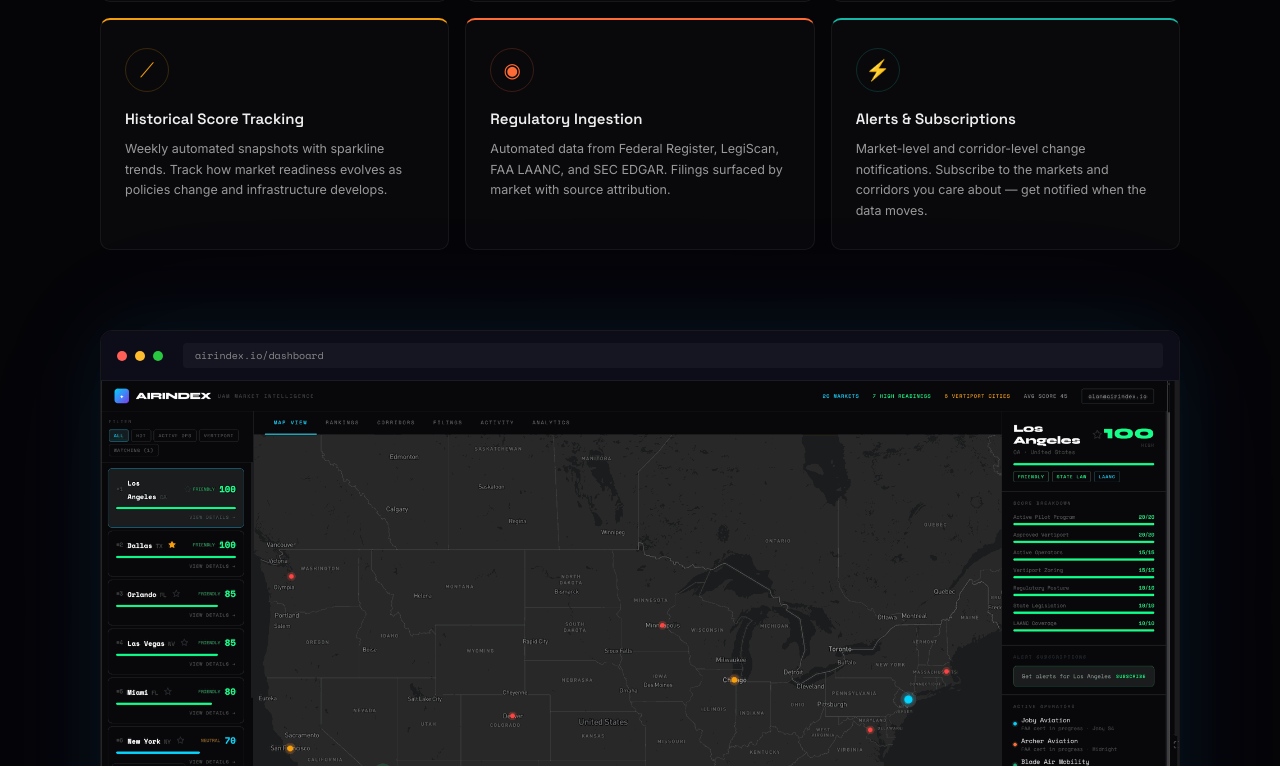
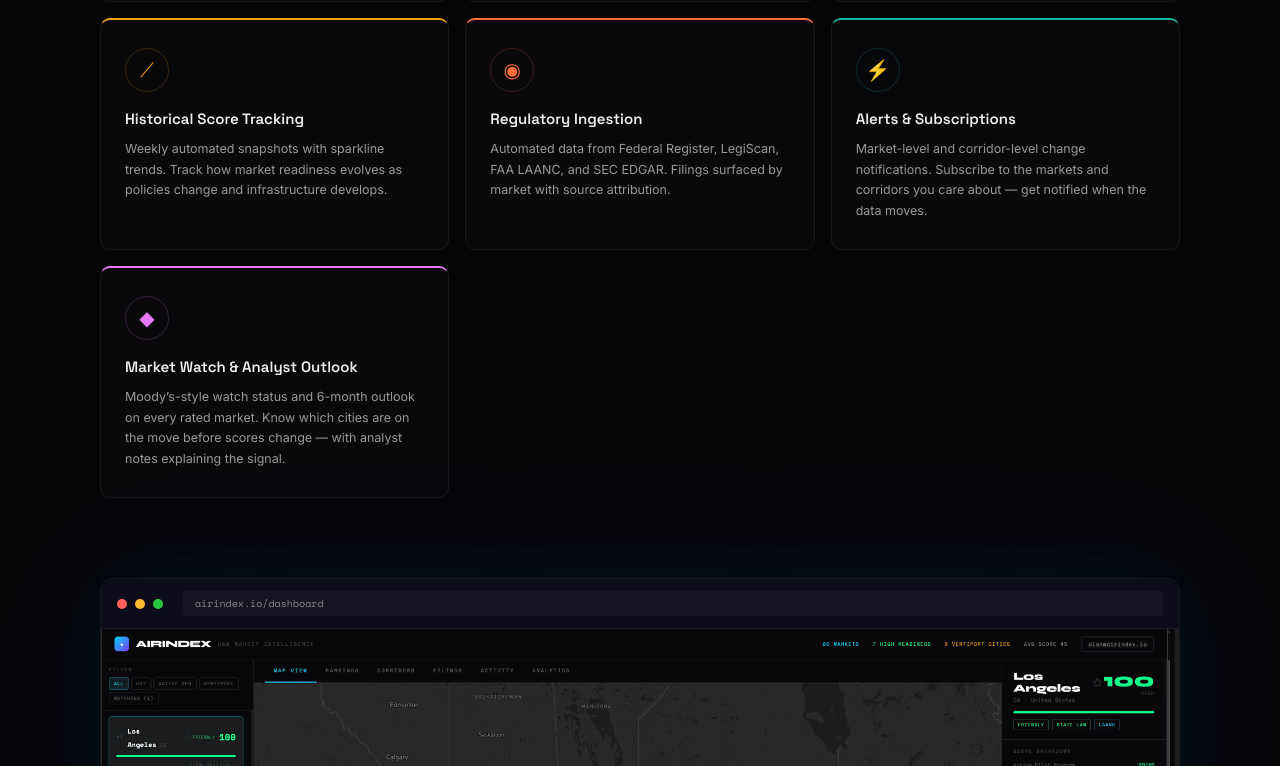
Before and after one commit to Xdrum1/airgrid, a Next.js app: page / in a window 1280 px wide. Shown: the part 1171-1937 px from the top of the page. Built offline with nearby package versions, Linux system fonts and the light colour scheme; no server answers; the database is empty.

Commit message:
Add Market Watch & Analyst Outlook to product language
New feature card on landing page capabilities section. Added to Pro
tier features on both landing page pricing and PricingTiers component.
Free users see watch status badge, Pro users get full analyst notes.

```diff
--- a/src/app/(landing)/page.tsx
+++ b/src/app/(landing)/page.tsx
@@ -32,6 +32,7 @@ const TIERS = [
       "Everything in Free, plus:",
       "Score history & factor breakdowns",
       "Corridor intelligence & operator tracker",
+      "Market Watch & analyst outlook notes",
       "SEC filings & email alerts",
     ],
     yearlyNote: "$1,490/year (2 months free)",
@@ -472,6 +473,13 @@ export default async function LandingPage() {
               title: "Alerts & Subscriptions",
               description:
                 "Market-level and corridor-level change notifications. Subscribe to the markets and corridors you care about — get notified when the data moves.",
+            },
+            {
+              icon: "◆",
+              accent: "#e879f9",
+              title: "Market Watch & Analyst Outlook",
+              description:
+                "Moody\u2019s-style watch status and 6-month outlook on every rated market. Know which cities are on the move before scores change \u2014 with analyst notes explaining the signal.",
             },
           ].map((card) => (
             <div
--- a/src/components/PricingTiers.tsx
+++ b/src/components/PricingTiers.tsx
@@ -52,6 +52,7 @@ const TIERS: Tier[] = [
       "Factor-level breakdown behind each score",
       "Corridor intelligence",
       "Operator tracker",
+      "Market Watch status & analyst outlook notes",
       "SEC filing content & summaries",
       "Email alerts on score changes",
       "Full monthly market report (all markets + breakdowns)",
```
